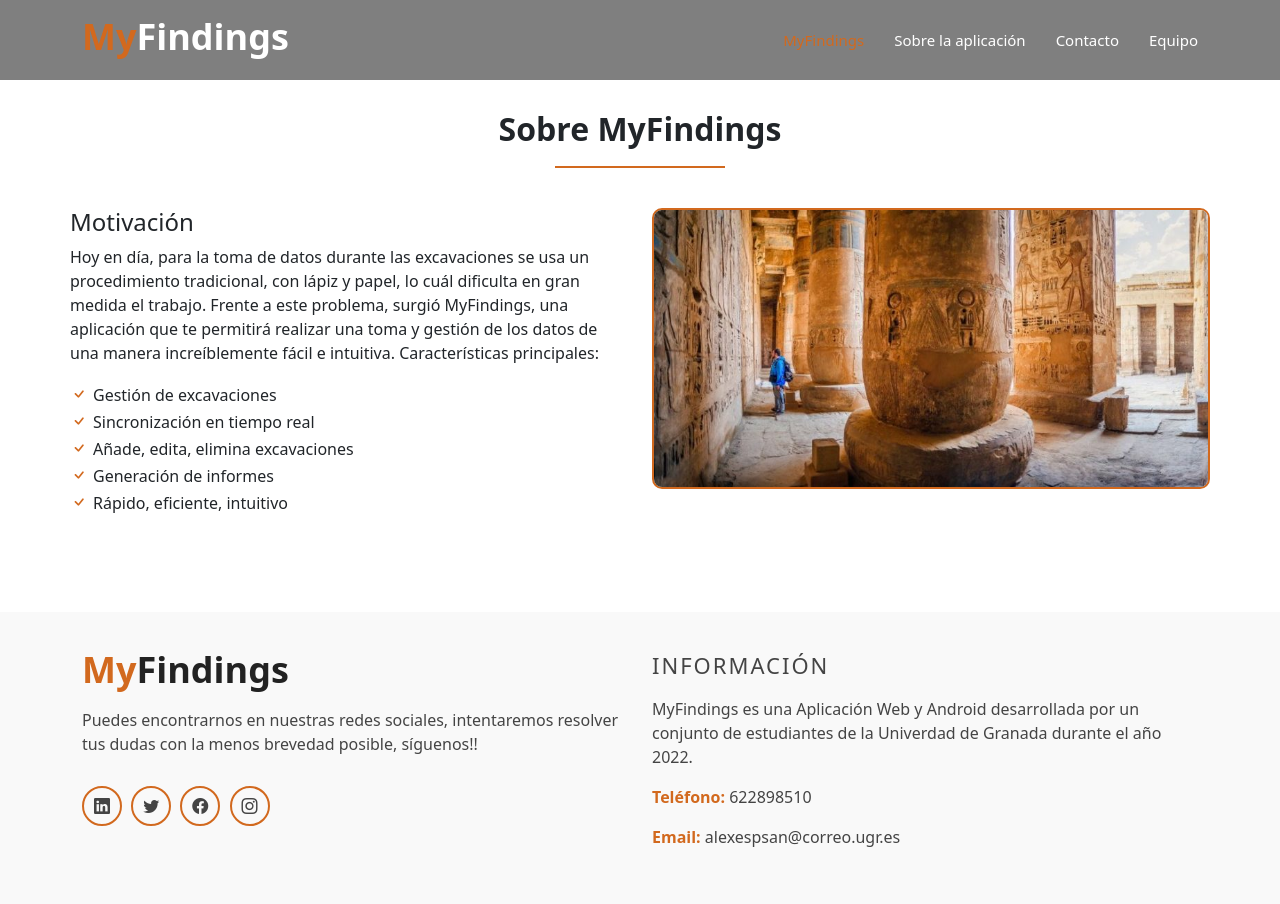
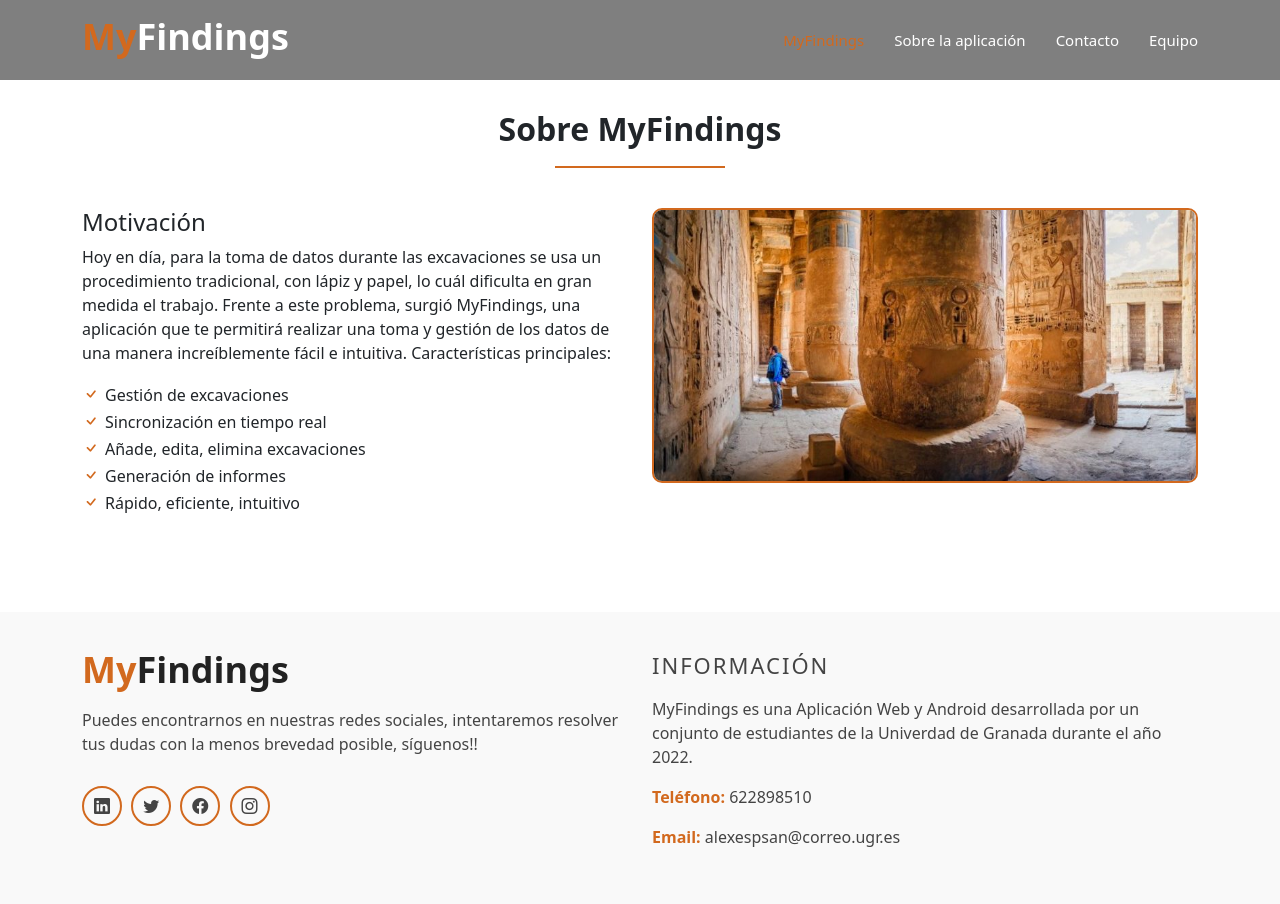
Before and after one commit to alexespana/TFG, a Django app: page /about/ in a window 1280 px wide. Shown: the top 904 px of the page. Run offline with Django 4.2, Linux system fonts and the light colour scheme; some libraries are stand-ins or nearby versions.

Commit message:
Fix error: container for margin left and right #10

```diff
--- a/code/app/templates/about.html
+++ b/code/app/templates/about.html
@@ -4,7 +4,8 @@
 {% block contenido %}
 
 <div id="about" class="about-area">
-    <div class="container area-padding">
+    <div class="area-padding">
+        <div class="container">
             <div class="row">
                 <div class="col-md-12 col-sm-12 col-xs 12">
                     <div class="section-headline text-center">
@@ -37,7 +38,7 @@
                         <img class="border-box" src="{% static 'img/about/1.jpg'%}" alt="About image">
                     </div>
                 </div>
-
+            </div>
         </div>
     </div>
 </div>
```
Lines whose indentation alone changed are shown as unchanged.
